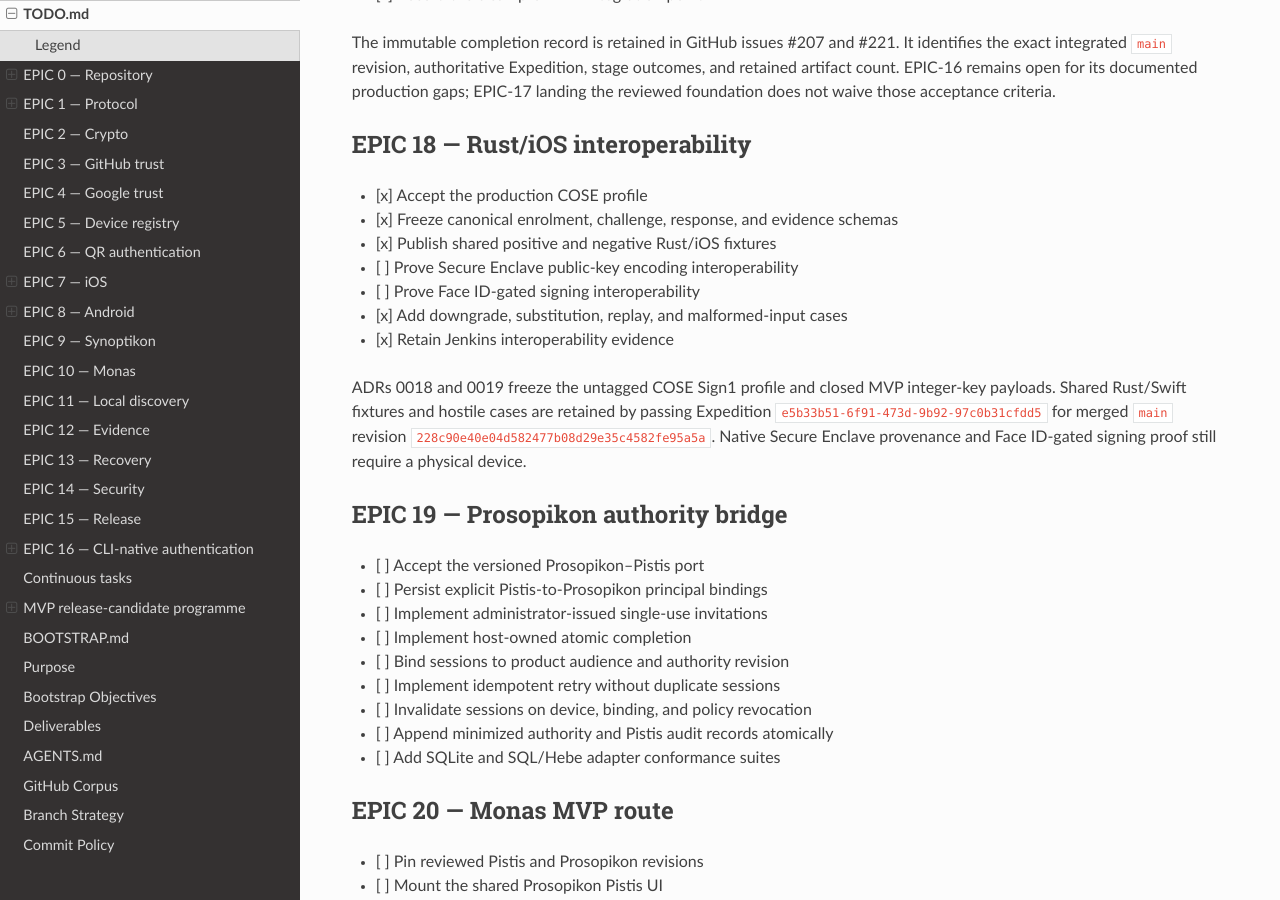
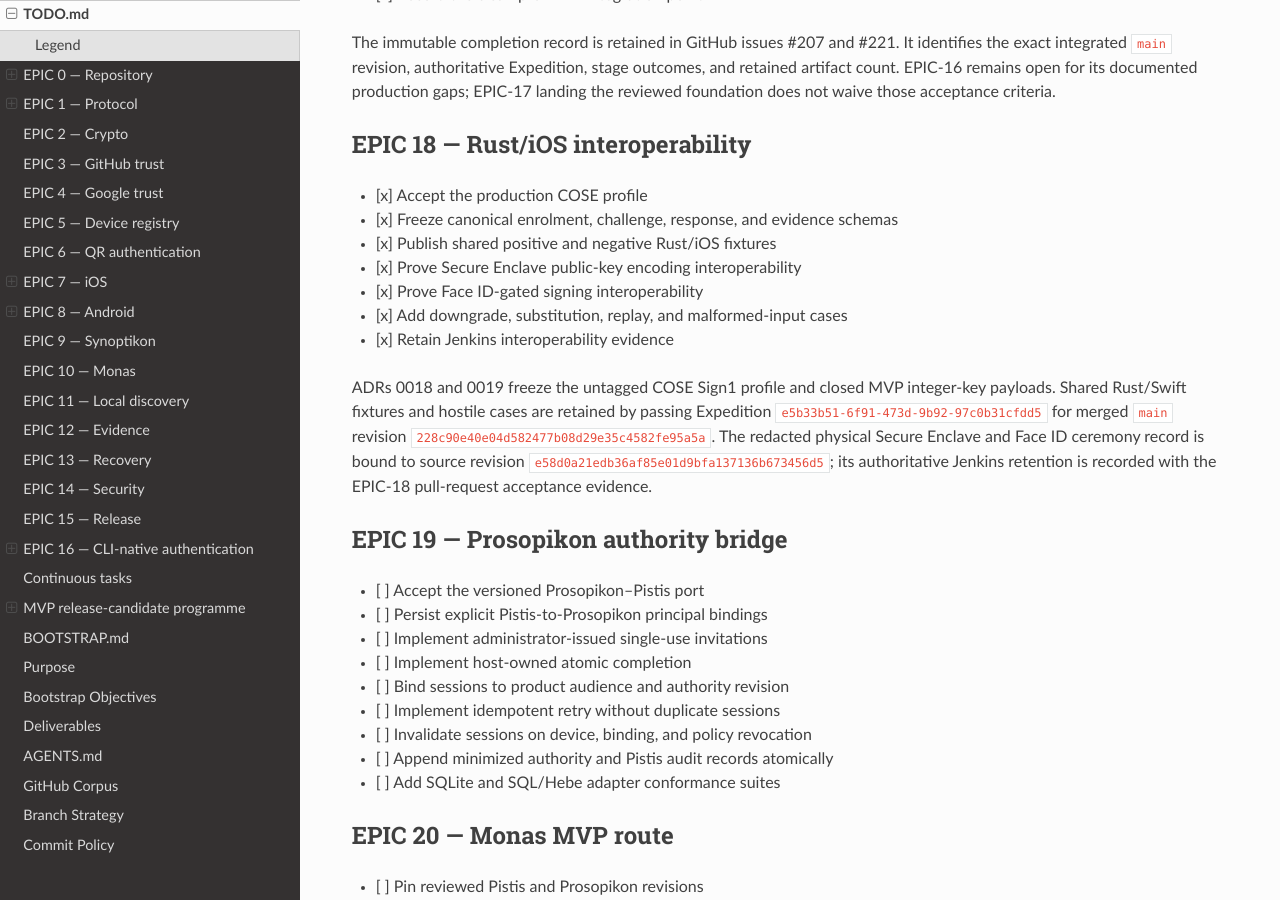
Before and after one commit to sagrudd/pistis, a Sphinx documentation site: the page built from docs/TODO.md, in a window 1280 px wide and 900 px high, scrolled down 9474 px. Built offline with Sphinx 7.4.7 and the Read the Docs theme 3.1.0, drawn with Linux system fonts in a browser that asks for light colours; the version number could not be read and is left out.

Commit message:
Retain EPIC-18 physical iOS evidence

```diff
--- a/docs/TODO.md
+++ b/docs/TODO.md
@@ -437,16 +437,18 @@
 - [x] Accept the production COSE profile
 - [x] Freeze canonical enrolment, challenge, response, and evidence schemas
 - [x] Publish shared positive and negative Rust/iOS fixtures
-- [ ] Prove Secure Enclave public-key encoding interoperability
-- [ ] Prove Face ID-gated signing interoperability
+- [x] Prove Secure Enclave public-key encoding interoperability
+- [x] Prove Face ID-gated signing interoperability
 - [x] Add downgrade, substitution, replay, and malformed-input cases
 - [x] Retain Jenkins interoperability evidence
 
 ADRs 0018 and 0019 freeze the untagged COSE Sign1 profile and closed MVP
 integer-key payloads. Shared Rust/Swift fixtures and hostile cases are retained
 by passing Expedition `e5b33b51-6f91-473d-9b92-97c0b31cfdd5` for merged `main`
-revision `228c90e40e04d582477b08d29e35c4582fe95a5a`. Native Secure Enclave
-provenance and Face ID-gated signing proof still require a physical device.
+revision `228c90e40e04d582477b08d29e35c4582fe95a5a`. The redacted physical
+Secure Enclave and Face ID ceremony record is bound to source revision
+`e58d0a21edb36af85e01d9bfa137136b673456d5`; its authoritative Jenkins
+retention is recorded with the EPIC-18 pull-request acceptance evidence.
 
 ## EPIC 19 — Prosopikon authority bridge
 
```
Also changed, not shown: docs/operations/ios.md (+20 -0 lines), 2 other files.
